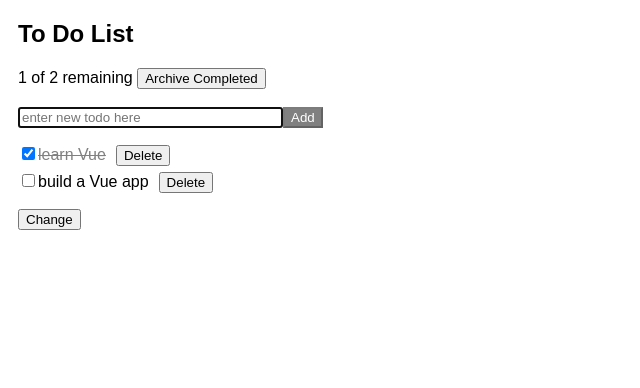
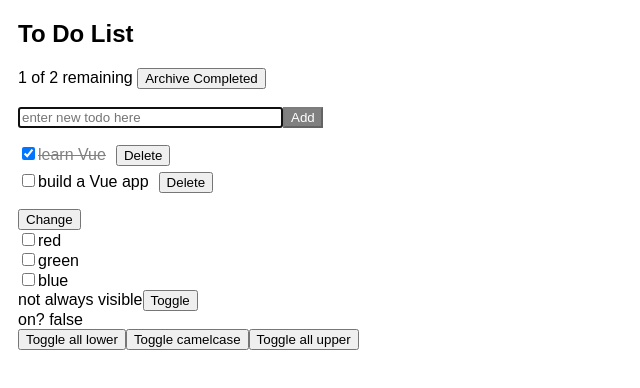
Before and after one commit to mvolkmann/vuex-todo, a Vue app: page / in a window 1280 px wide. Shown: the top 388 px of the page, without its empty margins (0-640 px from the left). Built offline with nearby package versions, Linux system fonts and the light colour scheme.

Commit message:
new stuff

```diff
--- a/src/App.vue
+++ b/src/App.vue
@@ -1,25 +1,44 @@
 <template>
   <div id="app">
     <TodoList/>
+
     <!--Test :name="name"/-->
     <button @click="changeName">Change</button>
+
+    <div v-for="color in colors" :key="color">
+      <input :id="color" type="checkbox" v-model="selectedColors" :value="color">
+      <label :for="color">{{color}}</label>
+    </div>
+
+    <span v-show="display">not always visible</span>
+    <button @click="display = !display">Toggle</button>
+
+    <MyJsx/>
   </div>
 </template>
 
 <script>
 /* eslint-disable no-console */
 //import Test from './components/Test.vue';
-import TodoList from './components/TodoList.vue';
+import MyJsx from './components/MyJsx';
+import TodoList from './components/TodoList';
 import store from './store';
 
 export default {
   name: 'app',
   components: {
+    MyJsx,
     TodoList
     //Test
   },
   data: () => {
-    return {name: 'start'};
+    return {
+      display: true,
+      colors: ['red', 'green', 'blue'],
+      selectedColors: [],
+      name: 'start',
+      time: 0
+    };
   },
   methods: {
     changeName() {
--- /dev/null
+++ b/src/components/MyJsx.js
@@ -0,0 +1,22 @@
+/* eslint-disable no-console */
+export default {
+  name: 'MyJsx',
+  data() {
+    return {on: false};
+  },
+  methods: {
+    toggleOn() {
+      this.on = !this.on;
+    }
+  },
+  render() {
+    return (
+      <div>
+        <div>on? {String(this.on)}</div>
+        <button onclick={this.toggleOn}>Toggle all lower</button>
+        <button onClick={this.toggleOn}>Toggle camelcase</button>
+        <button ONCLICK={this.toggleOn}>Toggle all upper</button>
+      </div>
+    );
+  }
+};
--- a/src/components/Todo.vue
+++ b/src/components/Todo.vue
@@ -32,6 +32,9 @@
     doneClass() {
       return 'done-' + this.todo.done;
     }
+  },
+  mounted() {
+    console.log(this.$options._componentTag + ':', this);
   }
 };
 </script>
```
